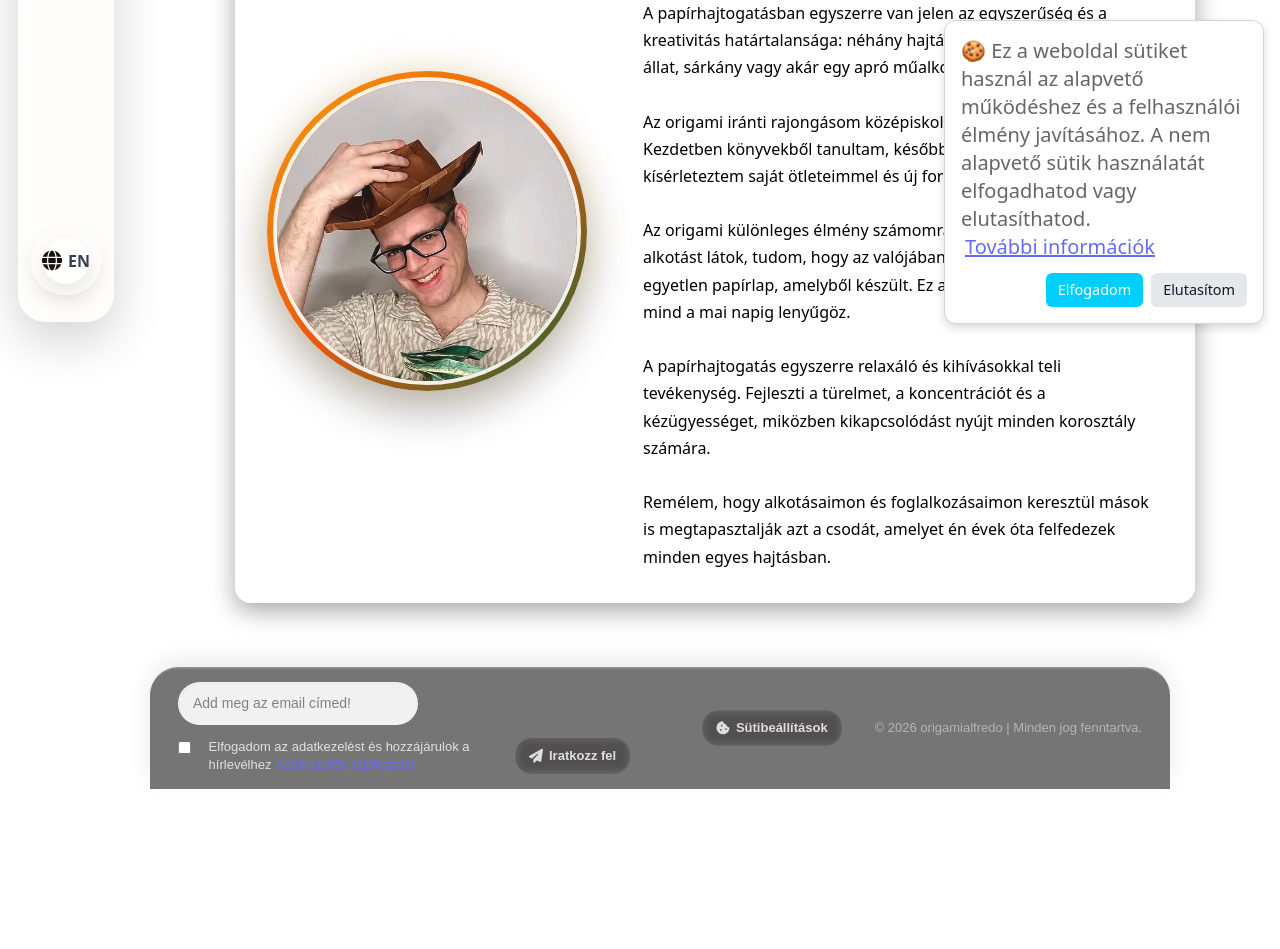
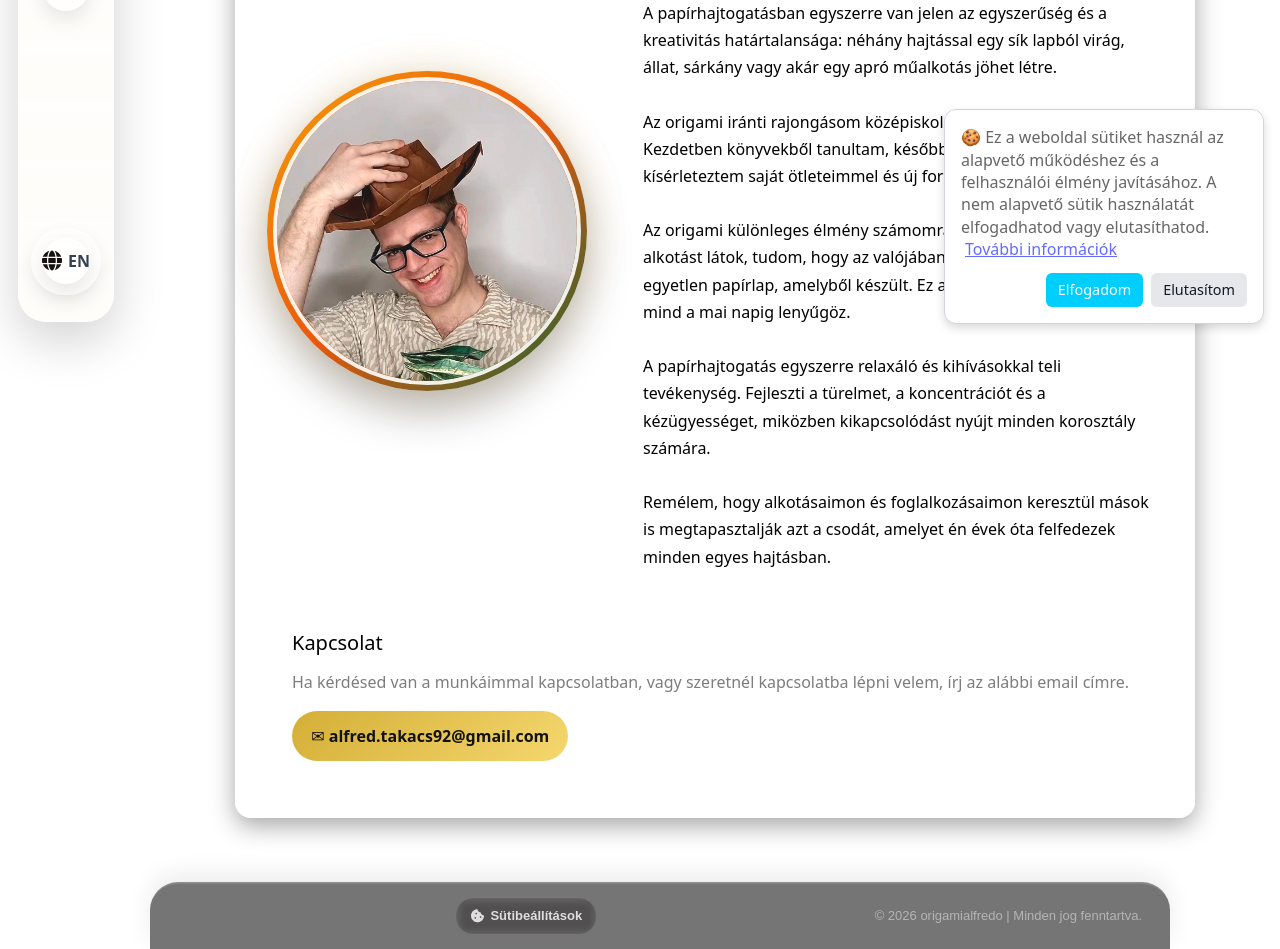
Before and after one commit to nayourcontact/origami-app, a Vue app in the folder client/: page /#/hu/home in a window 1280 px wide. Shown: the part 460-1409 px from the top of the page. Before the commit the page ends 1249 px from the top, so only its background shows below. Built offline with nearby package versions, Linux system fonts and the light colour scheme; no server answers; a web font is replaced by a local one.

Commit message:
frissítés: email cím megjelenítése

```diff
--- a/client/src/assets/styles/Home.css
+++ b/client/src/assets/styles/Home.css
@@ -418,3 +418,38 @@
     }
 
 }
+
+.contact-card {
+    margin-top: 2rem;
+    padding: 1.5rem;
+    border-radius: 20px;
+    background: rgba(255,255,255,0.06);
+    backdrop-filter: blur(10px);
+    border: 1px solid rgba(255,255,255,0.1);
+}
+
+.contact-card h3 {
+    margin-bottom: 0.75rem;
+    font-size: 1.25rem;
+}
+
+.contact-card p {
+    margin-bottom: 1rem;
+    opacity: 0.85;
+    line-height: 1.6;
+}
+
+.contact-email {
+    display: inline-block;
+    padding: 0.8rem 1.2rem;
+    border-radius: 999px;
+    background: linear-gradient(135deg, #d4af37, #f5d76e);
+    color: #111;
+    text-decoration: none;
+    font-weight: 700;
+    transition: transform .2s ease;
+}
+
+.contact-email:hover {
+    transform: translateY(-2px);
+}
--- a/client/src/assets/styles/NotFound.css
+++ b/client/src/assets/styles/NotFound.css
@@ -9,7 +9,7 @@ h1 {
 }
 
 p {
-    font-size: 20px;
+    font-size: 1rem;
     color: #666;
 }
 
--- a/client/src/components/Footer.vue
+++ b/client/src/components/Footer.vue
@@ -62,7 +62,7 @@
 
   <footer class="footer">
     <div class="footer-content">
-      <div class="newsletter flex flex-col items-start gap-2">
+<!--      <div class="newsletter flex flex-col items-start gap-2">
         <input
             type="email"
             v-model.trim="email"
@@ -100,7 +100,7 @@
         >
           {{ loading ? t(currentLanguage, 'subscribing') : t(currentLanguage, 'subscribe') }}
         </BaseButton>
-      </div>
+      </div>-->
       <div class="social-links">
 
       </div>
--- a/client/src/components/Navbar.vue
+++ b/client/src/components/Navbar.vue
@@ -16,6 +16,14 @@
           {{ t(language, link.label) }}
         </template>
       </BaseButton>
+
+      <BaseButton
+          variant="gradient"
+          size="sm"
+          icon="fas fa-envelope"
+          tooltip="alfred.takacs92@gmail.com"
+          @click="() => openExternal('mailto:alfred.takacs92@gmail.com')"
+      />
 
       <BaseButton
           variant="gradient"
--- a/client/src/views/Home.vue
+++ b/client/src/views/Home.vue
@@ -46,6 +46,22 @@
       </div>
 
     </div>
+
+    <div class="contact-card">
+      <h3>Kapcsolat</h3>
+
+      <p>
+        Ha kérdésed van a munkáimmal kapcsolatban, vagy szeretnél kapcsolatba
+        lépni velem, írj az alábbi email címre.
+      </p>
+
+      <a
+          href="mailto:alfred.takacs92@gmail.com"
+          class="contact-email"
+      >
+        ✉ alfred.takacs92@gmail.com
+      </a>
+    </div>
   </section>
 
 </template>
```
